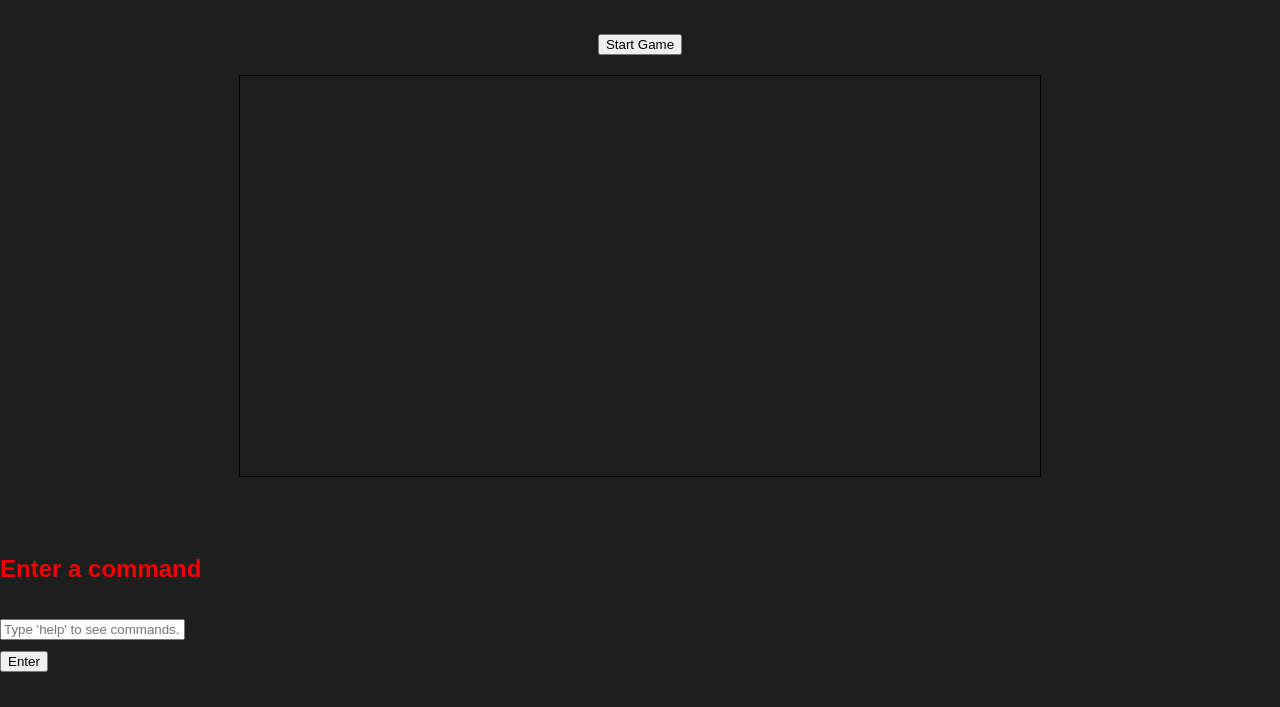
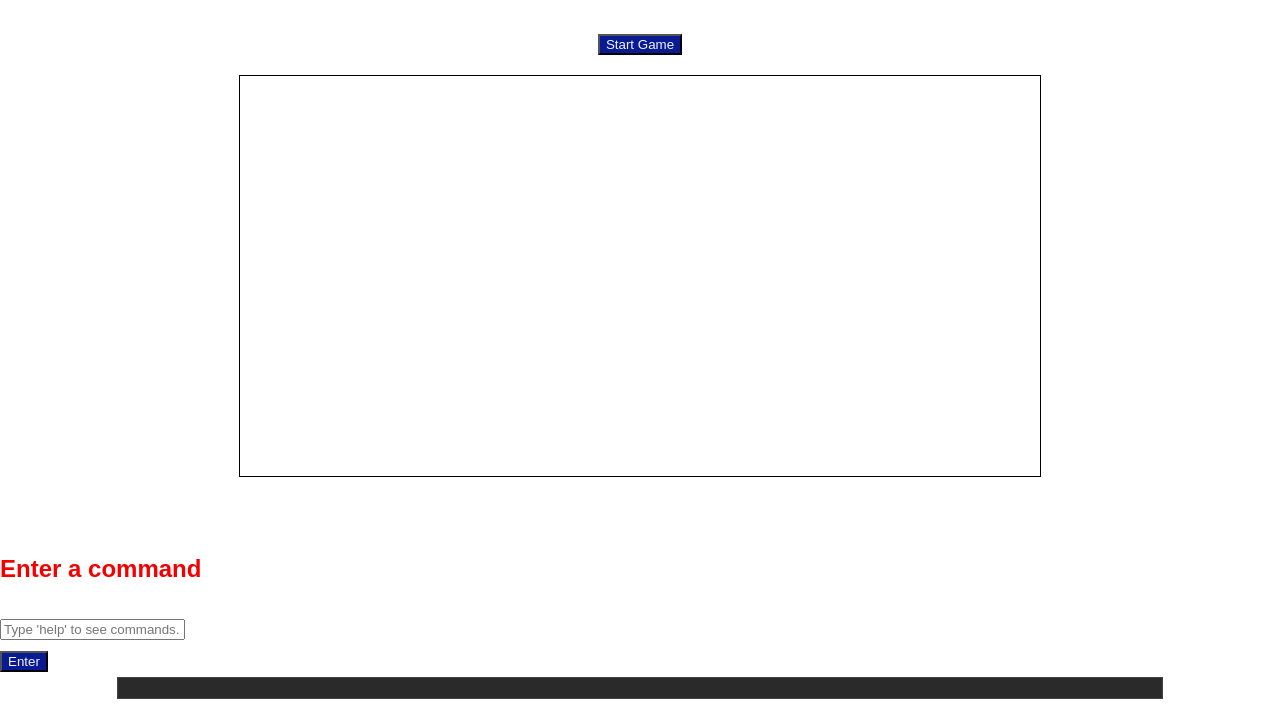
Before and after one commit to Boopitty/BotBattleOnline, a plain HTML site: page app/index.html in a window 1280 px wide. Shown: the part 93-800 px from the top of the page. Drawn offline with Linux system fonts and the light colour scheme.

Commit message:
Enhance button styles and layout; update HTML structure for better UI consistency

```diff
--- a/app/css/game.css
+++ b/app/css/game.css
@@ -12,5 +12,15 @@
 .button-container {
     justify-content: center;
     align-items: center;
+}
+
+.button {
     background-color: var(--button-bg);
+    color: var(--fg-color);
+    transition: background-color 0.3s ease;
 }
+
+
+.button:hover {
+    background-color: var(--button-hover);
+}
--- a/app/css/styles.css
+++ b/app/css/styles.css
@@ -1,10 +1,10 @@
 :root {
-    --bg-color: #1e1e1e;
+    --bg-color: "lightgray";
     --fg-color: #f5f5f5;
     --subtle-color: #888;
     --primary-color: #f30101;
-    --input-bg: #2a2a2a;
-    --input-border: #444;
+    --log-bg: #2a2a2a;
+    --log-border: #444;
     --button-bg: #091b93;
     --button-hover: #1696ba;
 }
@@ -29,3 +29,32 @@ h2 {
     background-color: var(--bg-color);
     color: var(--primary-color);
 }
+
+#command-secton {
+    align-items: center;
+    justify-content: center;
+}
+
+#command-log {
+    display: flex;
+    flex-direction: column;
+    background-color: var(--log-bg);
+    border: 1px solid var(--log-border);
+    padding: 10px;
+    margin-top: 10px;
+    max-height: 200px;
+    width: 80%;
+    overflow-y: auto;
+    justify-content: center;
+    margin: auto;
+}
+
+.button {
+    background-color: var(--button-bg);
+    color: var(--fg-color);
+    transition: background-color 0.3s ease;
+}
+
+.button:hover {
+    background-color: var(--button-hover);
+}
--- a/app/game.html
+++ b/app/game.html
@@ -9,7 +9,7 @@
         <script src="js/game.js" defer></script>
     </head>
     <div id="button-container">
-        <button id="start-game-btn" onclick="initWebSocket()" style="display: block; margin: 20px auto; ;">Start Game</button>
+        <button id="start-game-btn" class="button" onclick="initWebSocket()" style="display: block; margin: 20px auto; ;">Start Game</button>
     </div>
 
     <canvas id="game-canvas" width="800" height="400" style="border: 1px solid black; display: block; margin: 20px auto;"></canvas>
--- a/app/index.html
+++ b/app/index.html
@@ -6,6 +6,8 @@
 		<title>Bot Battle</title>
 		<link rel="stylesheet" href="css/styles.css" />
 		<script src="js/app.js" defer></script>
+		<script src="js/websocket.js" defer></script>
+		<script src="js/game.js" defer></script>
 	</head>
 	<body>
 		<div class="nav-bar">
@@ -15,7 +17,7 @@
 			</h1>
 		</div>
 		<iframe id="game_widget" src="game.html" style="width: 100%; height: 500px; border: none;"></iframe>
-		<div id="command-section" style="display: block">
+		<div id="command-section">
 			<h2>Enter a command</h2>
 			<form id="command-form">
 				<input
@@ -26,11 +28,11 @@
 					required
 				/>
 				<div class="button-container">
-					<button type="submit">Enter</button>
+					<button type="submit" class="button">Enter</button>
 				</div>
 			</form>
 		</div>
-		<div id="command-log" style="display: block">
+		<div id="command-log" class="log">
 		</div>
 	</body>
 </html>
```
